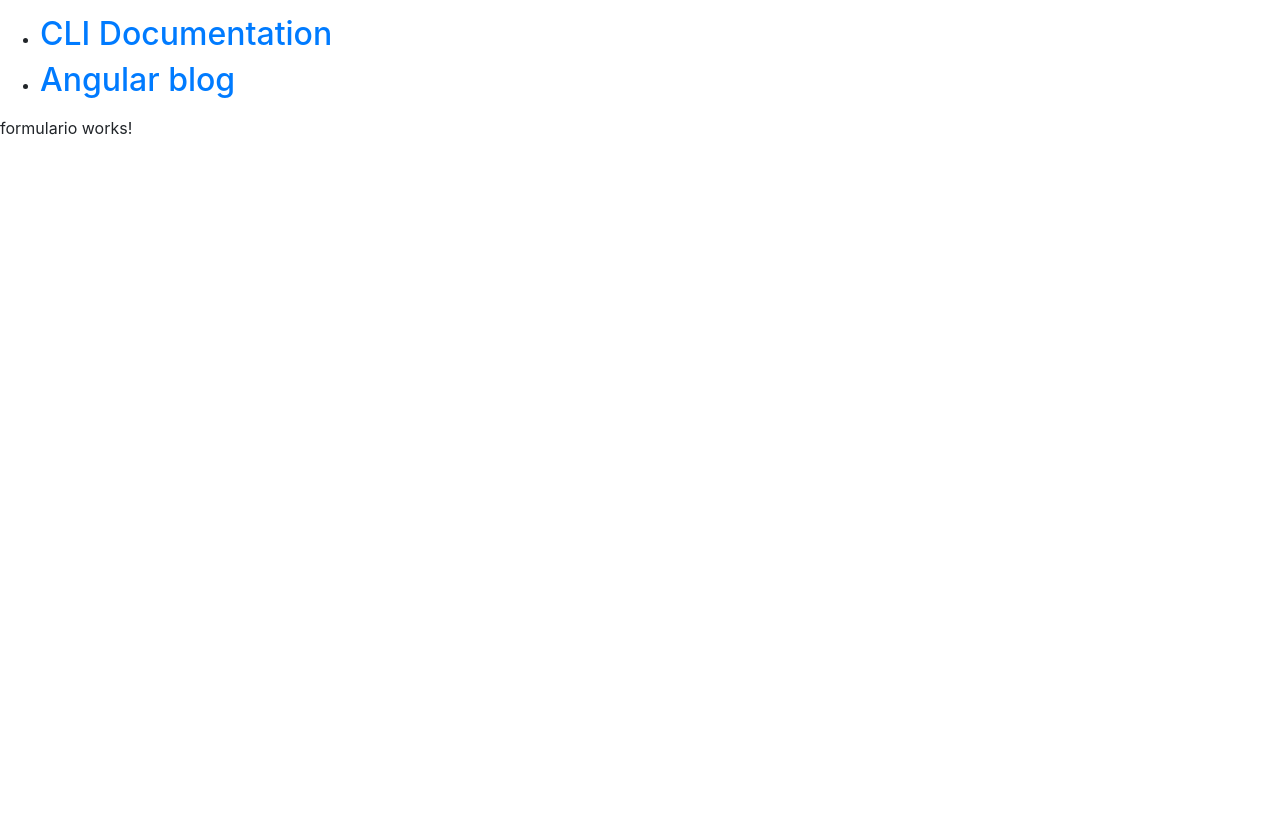
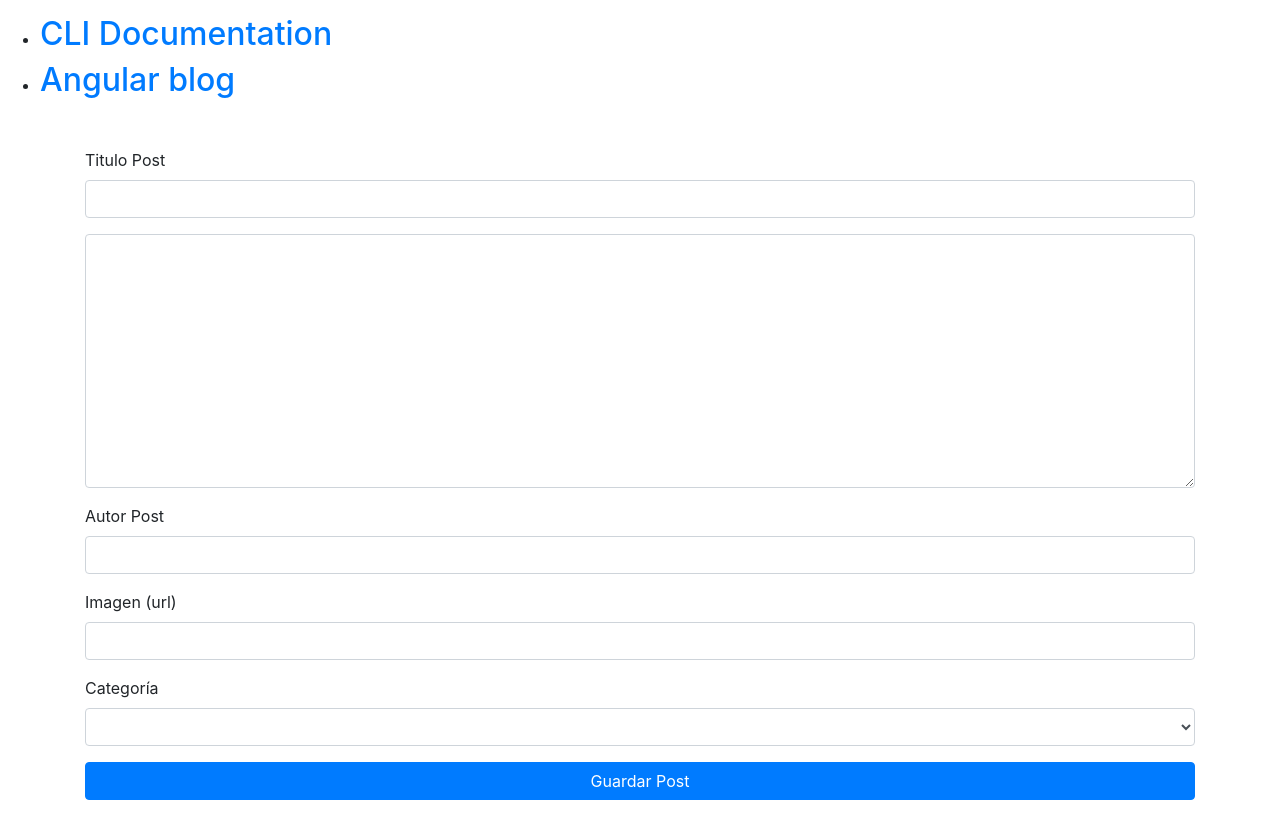
Before and after one commit to alexortiz47/BlogBasic-Angular, an Angular app: page /new in a window 1280 px wide. Shown: the part 434-1272 px from the top of the page. Before the commit the page ends 800 px from the top, so only its background shows below. Built offline with nearby package versions, Linux system fonts and the light colour scheme.

Commit message:
Componente formulario acabado a falta de estilos

```diff
--- a/src/app/formulario/formulario.component.html
+++ b/src/app/formulario/formulario.component.html
@@ -1,3 +1,27 @@
-<p>
-  formulario works!
-</p>
+<div class="container my-5">
+    <div class="form-group">
+      <label>Titulo Post</label>
+      <input type="text" class="form-control" [(ngModel)]="newPost.titulo">
+    </div>
+    <div class="form-group">
+      <textarea class="form-control" rows="10" [(ngModel)]="newPost.texto"></textarea>
+    </div>
+    <div class="form-group">
+      <label>Autor Post</label>
+      <input type="text" class="form-control" [(ngModel)]="newPost.autor">
+    </div>
+    <div class="form-group">
+      <label>Imagen (url)</label>
+      <input type="url" class="form-control" [(ngModel)]="newPost.imagen">
+      </div>
+    <div class="form-group">
+      <label>Categoría</label>
+      <select class="form-control" [(ngModel)]="newPost.categoria">
+        <option>Ciencia</option>
+        <option>Tecnología</option>
+        <option>Música</option>
+        <option>Deportes</option>
+      </select>
+    </div>
+    <button type="submit" class="btn btn-primary btn-block" (click)="guardarNewPost()">Guardar Post</button>
+</div>
--- a/src/app/formulario/formulario.component.ts
+++ b/src/app/formulario/formulario.component.ts
@@ -1,4 +1,6 @@
 import { Component, OnInit } from '@angular/core';
+import { Post } from '../models/post.models';
+import { PostsService } from '../posts.service';
 
 @Component({
   selector: 'app-formulario',
@@ -7,9 +9,17 @@
 })
 export class FormularioComponent implements OnInit {
 
-  constructor() { }
+  newPost: Post;
+
+
+  constructor(private postsServices: PostsService) {
+    this.newPost = new Post('', '', '', '', '');
+  }
 
   ngOnInit() {
   }
 
+  guardarNewPost() {
+    this.postsServices.agregarPosts(this.newPost);
+  }
 }
```
